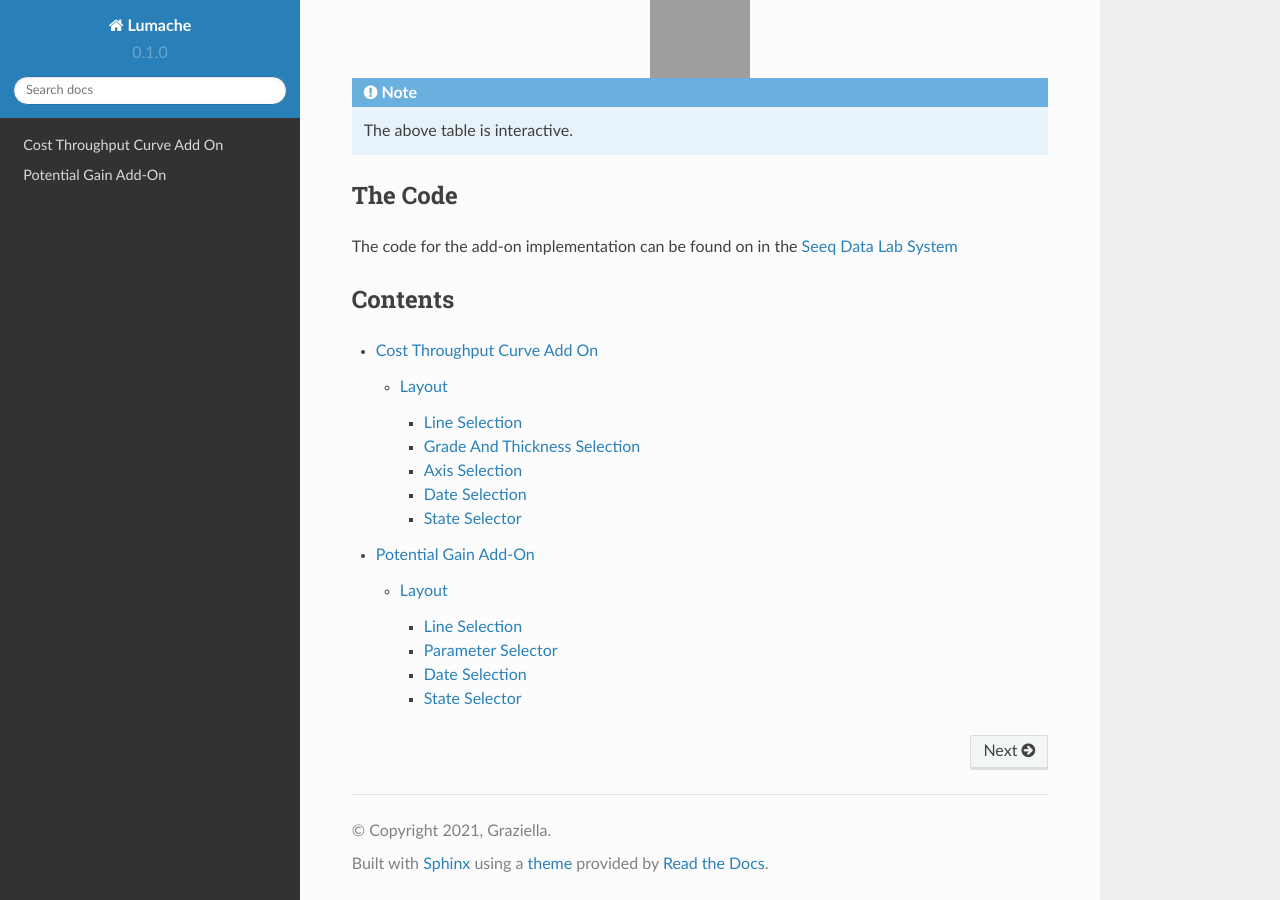
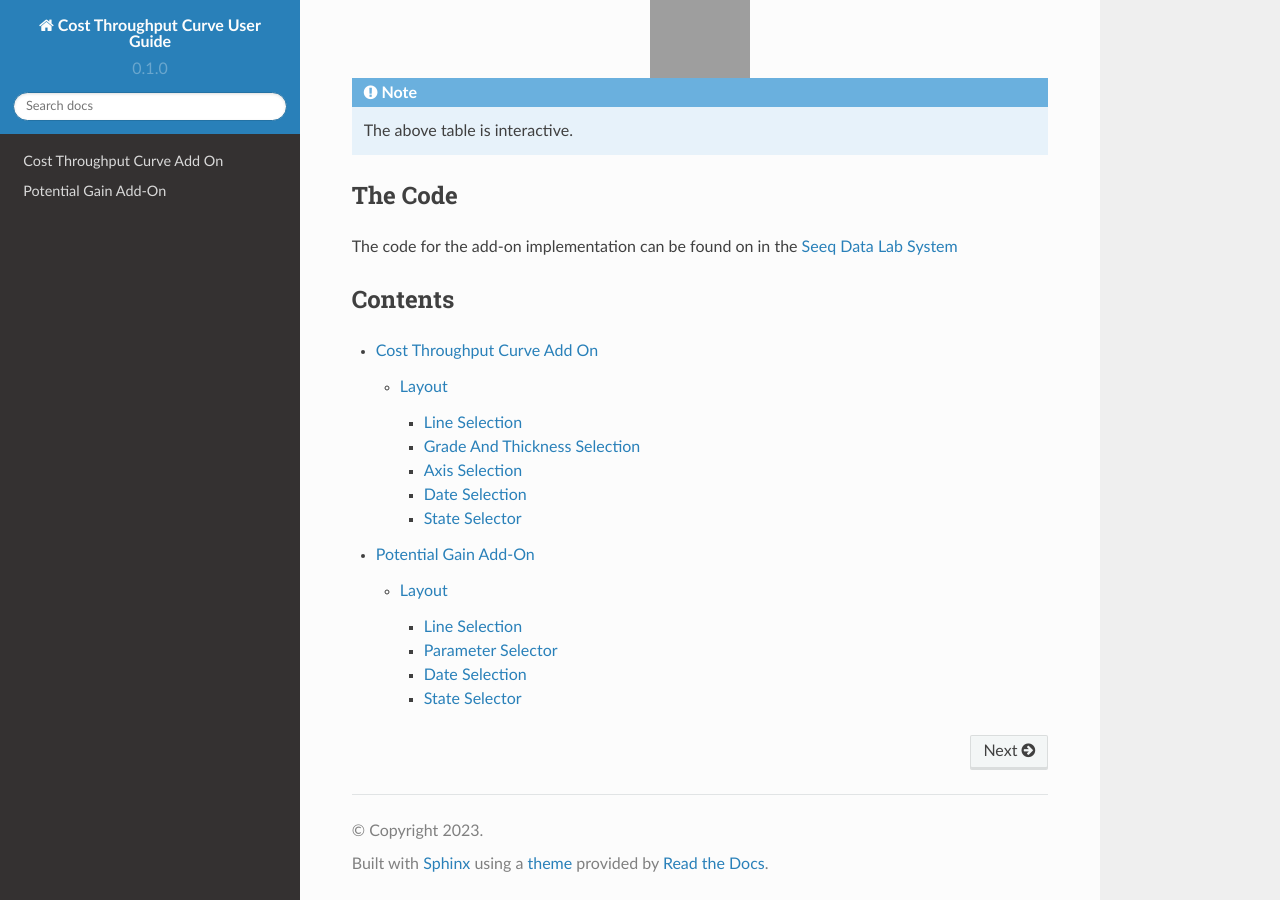
Before and after one commit to heananbird/Seeq-Cost-Throughput-Curve-Guide, a Sphinx documentation site: the page built from docs/source/index.rst, in a window 1280 px wide and 900 px high, scrolled down 835 px. Built offline with Sphinx 7.4.7 and the Read the Docs theme 2.0.0, drawn with Linux system fonts in a browser that asks for light colours; grey boxes are pictures that could not be loaded.

Commit message:
Update conf.py

```diff
--- a/docs/source/conf.py
+++ b/docs/source/conf.py
@@ -2,9 +2,9 @@
 
 # -- Project information
 
-project = 'Lumache'
-copyright = '2021, Graziella'
-author = 'Graziella'
+project = 'Cost Throughput Curve User Guide'
+copyright = '2023'
+author = 'Seeq'
 
 release = '0.1'
 version = '0.1.0'
```
